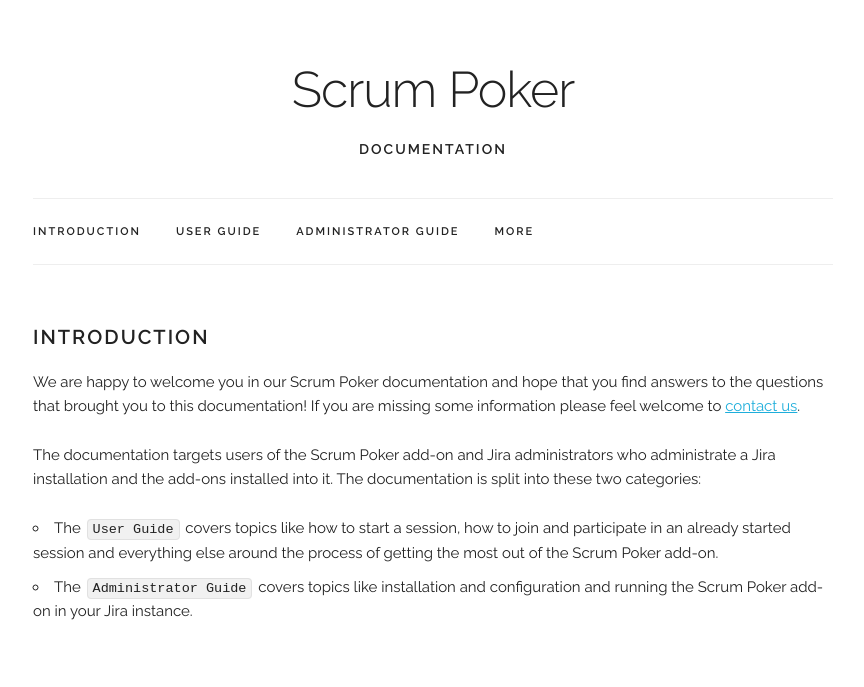
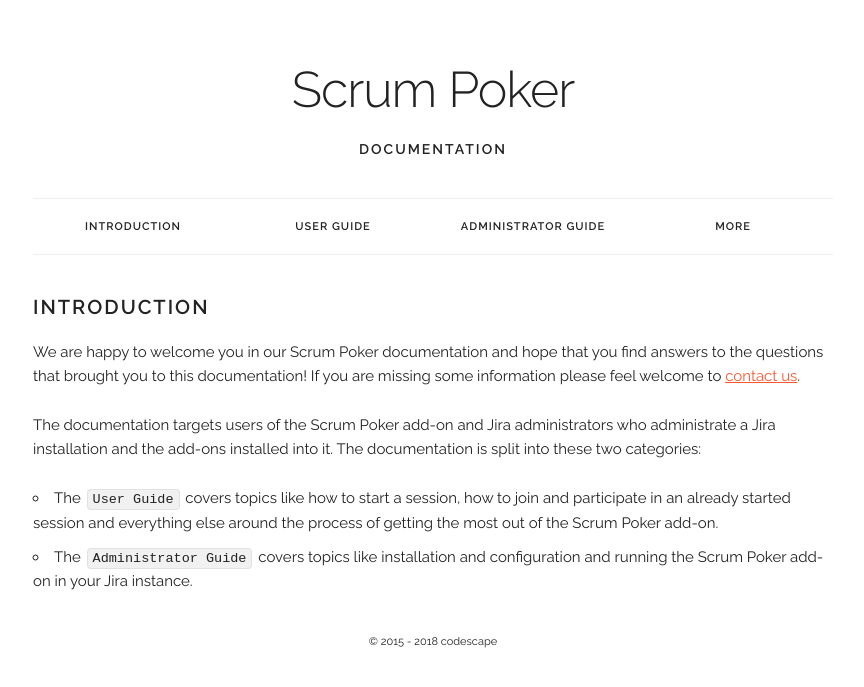
Before and after one commit to codescape/jira-scrum-poker, a Jekyll site: the page built from docs/index.md, in a window 1280 px wide. Shown: the top 687 px of the page, without its empty margins (207-1071 px from the left). Built offline with Jekyll 4.4.1, drawn with Linux system fonts in a browser that asks for light colours; nearby versions of some CDN libraries.

Commit message:
docs: improve online documentation layout for mobile devices

```diff
--- a/docs/_layouts/default.html
+++ b/docs/_layouts/default.html
@@ -101,6 +101,10 @@
 
     </div>
 
+    <div class="footer">
+        <p>&copy; 2015 - <script>document.write(new Date().getFullYear())</script> codescape</p>
+    </div>
+
 </div>
 
 </body>
--- a/docs/css/custom.css
+++ b/docs/css/custom.css
@@ -4,6 +4,10 @@
 .header {
     margin-top: 5rem;
     text-align: center; }
+
+.footer {
+    text-align: center;
+    font-size: 11px; }
 
 h2, h3, h4, h5, h6 {
     text-transform: uppercase;
@@ -19,13 +23,16 @@
 
 .docs-section {
     border-top: 1px solid #eee;
-    padding: 4rem 0;
+    padding: 4rem 0 0;
     margin-bottom: 0;}
 
 .heading-font-size {
     font-size: 1.2rem;
     color: #999;
     letter-spacing: normal; }
+
+a {
+    color: #ff5630; }
 
 /* Larger than phone */
 
@@ -36,7 +43,8 @@
         margin-bottom: 4rem; }
 
     .docs-section {
-        padding: 6rem 0; }
+        padding-top: 4rem;
+        margin-bottom: 4rem; }
 
 }
 
@@ -53,7 +61,7 @@
     .navbar-spacer {
         display: block;
         width: 100%;
-        height: 6.5rem;
+        height: 5.5rem;
         background: #fff;
         z-index: 99;
         border-top: 1px solid #eee;
@@ -72,20 +80,21 @@
     .navbar-item {
         position: relative;
         float: left;
-        margin-bottom: 0; }
+        margin-bottom: 0;
+        width: 25%;
+        text-align: center; }
 
     .navbar-link {
         text-transform: uppercase;
         font-size: 11px;
         font-weight: 600;
-        letter-spacing: .2rem;
-        margin-right: 35px;
+        letter-spacing: .1rem;
         text-decoration: none;
-        line-height: 6.5rem;
+        line-height: 5.5rem;
         color: #222; }
 
     .navbar-link.active {
-        color: #33C3F0; }
+        color: #ff5630; }
 
     .has-docked-nav .navbar {
         position: fixed;
@@ -112,7 +121,6 @@
         border: 1px solid #eee;
         border-radius: 4px;
         top: 92%;
-        left: -50%;
         -webkit-filter: drop-shadow(0 0 6px rgba(0,0,0,.1));
         -moz-filter: drop-shadow(0 0 6px rgba(0,0,0,.1));
         filter: drop-shadow(0 0 6px rgba(0,0,0,.1)); }
@@ -171,10 +179,10 @@
 
     .popover-link:hover {
         color: #fff;
-        background: #33C3F0; }
+        background: #ff5630; }
 
     .popover-link:hover,
     .popover-item:first-child .popover-link:hover:after {
-        border-bottom-color: #33C3F0; }
+        border-bottom-color: #ff5630; }
 
 }
```
Also changed, not shown: changelog.md.
